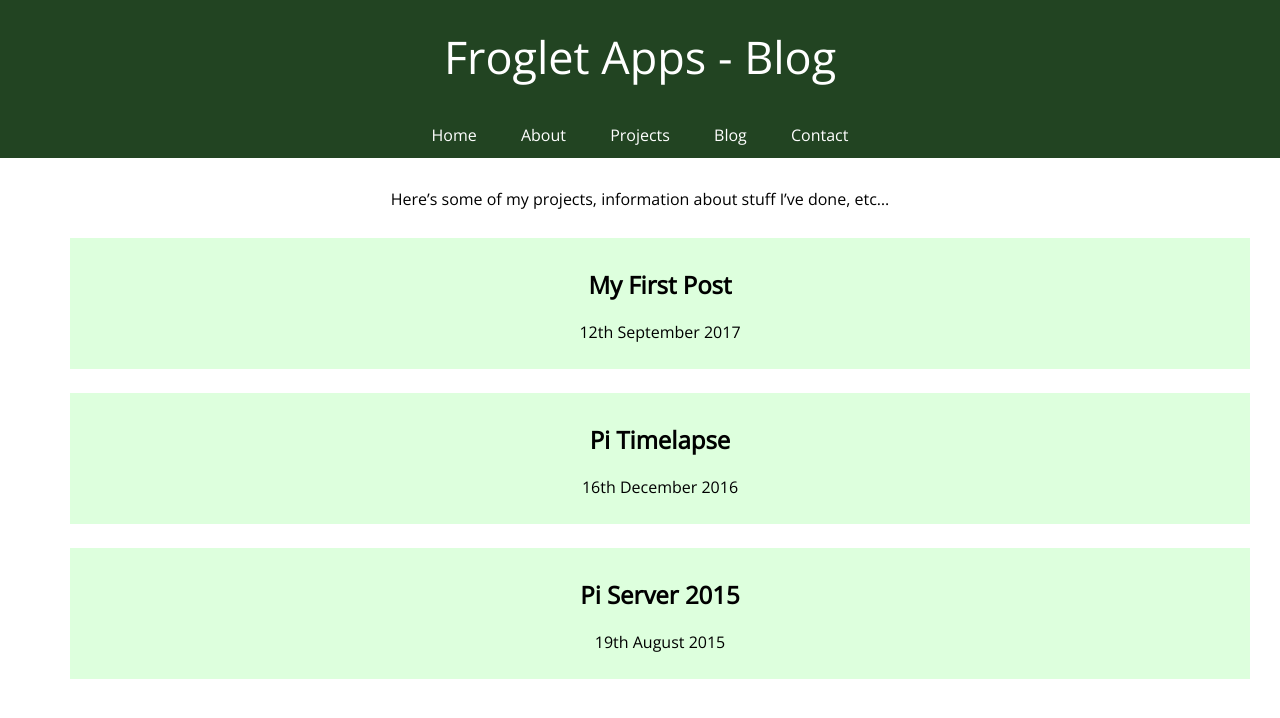
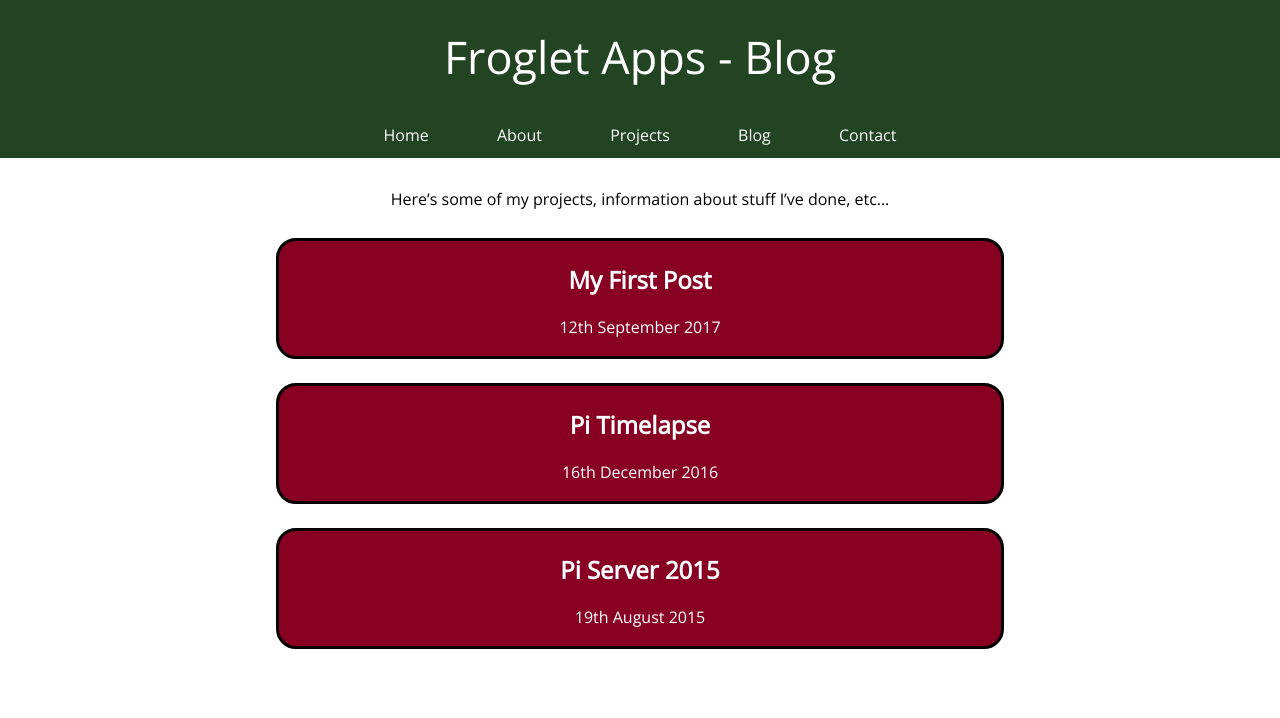
Before and after one commit to FrogletApps/frogletapps.github.io, a Jekyll site: the page built from blog.md, in a window 1280 px wide. Shown: the top 718 px of the page. Built offline with Jekyll 4.4.1, drawn with Linux system fonts in a browser that asks for light colours.

Commit message:
Updated blog selector layout
Rounded corners, better centralisation, more burgandy

```diff
--- a/_layouts/blog.html
+++ b/_layouts/blog.html
@@ -16,7 +16,6 @@ layout: default
 					{% else %}{{ d }}th{% endcase %}
 				{{ post.date | date: "%B" }}
 				{{ post.date | date: "%Y" }}
-
 				</p>
 			</div>
 		</li>
--- a/assets/style.css
+++ b/assets/style.css
@@ -33,7 +33,7 @@ nav li a:hover {
 	background-color: #180;
 }
 
-nav a, li{
+nav a, nav li{
 	/*Gives padding*/
 	padding-top: 12px;
 	padding-bottom: 12px;
@@ -75,18 +75,9 @@ nav h1{
 
 /*CONTENT*/
 
-ul{
-	/*Removes bullet points*/
-	list-style-type: none;
-}
-
 .content{
 	/*Keeps a border around the content part of the site*/
 	margin: 30px;
-}
-
-.content h1{
-	line-height: 0.5em;
 }
 
 img{
@@ -96,16 +87,39 @@ img{
 }
 
 iframe{
-	/*Means iframe (basically just the youtube link) can never be larger than the page*/
+	/*Means iframe (just the youtube link) can never be larger than the page*/
 	max-width: 100%;
 }
 
 .blogPost{
-	background-color: #dfd;
-	padding: 10px;
+	/*background colour dfd*/
+	background-color: #802;
+	/*text colour*/
+	color: #fff;
+	border: 3px solid black;
+	/*Spacing*/
+	padding: 2px;
+	/*List sizing*/
+	min-width: 200px;
+	max-width: 60%;
+	/*Keep list central*/
+	margin: auto;
+	/*Curvy corners*/
+	border-radius: 20px;
 }
 
 .blogPost:hover {
-	/*Background colour of links when hovering*/
-	background-color: #afa;
+	/*Background colour of blog post links when hovering afa*/
+	background-color: #b44;
 }
+
+ul{
+	/*Removes bullet points and spacing on blog post list*/
+	list-style-type: none;
+	padding: 0;
+}
+
+li{
+	/*Spacing on blog post list*/
+	padding: 12px;
+}
```
Also changed, not shown: 2 other files.
